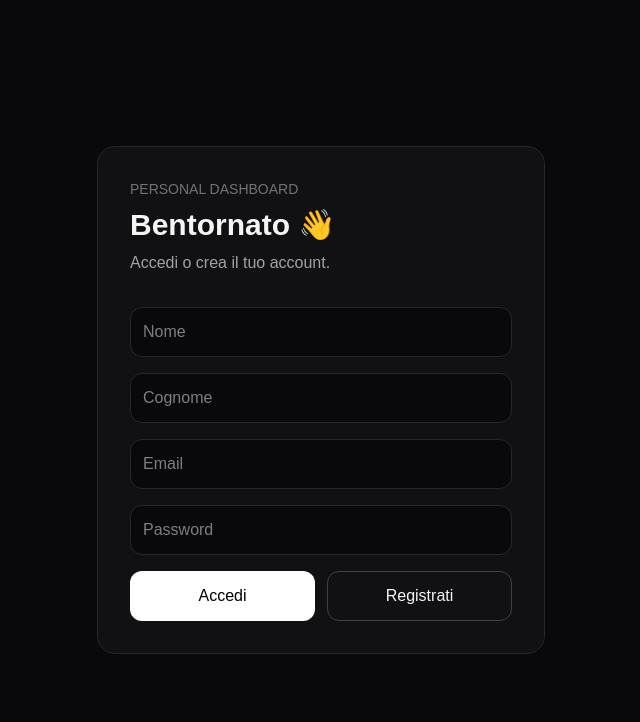
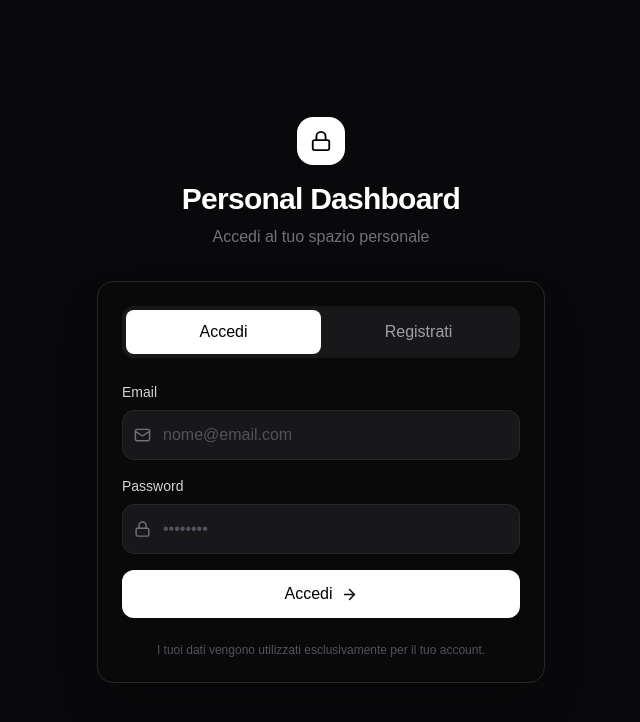
Before and after one commit to framigl06/my-dashboard, a Next.js app: page /login in a window 1280 px wide. Shown: the top 722 px of the page, without its empty margins (319-959 px from the left). Built offline with nearby package versions, Linux system fonts and the light colour scheme; no server answers.

Commit message:
Refactor LoginPage layout and forms

```diff
--- a/app/login/page.tsx
+++ b/app/login/page.tsx
@@ -1,77 +1,252 @@
+"use client";
+
+import { useState } from "react";
 import { login, signup } from "./actions";
+import { Lock, Mail, User, ArrowRight } from "lucide-react";
 
 export default function LoginPage() {
+  const [mode, setMode] = useState<"login" | "signup">("login");
+
   return (
-    <main className="min-h-screen flex items-center justify-center p-6">
-      <div className="w-full max-w-md card p-8">
+    <main className="min-h-screen bg-[#09090b] text-white flex items-center justify-center px-4">
+      <div className="w-full max-w-md">
+        {/* Logo / titolo */}
+        <div className="text-center mb-8">
+          <div className="inline-flex items-center justify-center w-12 h-12 rounded-2xl bg-white text-black mb-4">
+            <Lock size={22} />
+          </div>
 
-        <div className="mb-8">
-          <p className="text-sm text-zinc-500">PERSONAL DASHBOARD</p>
-
-          <h1 className="text-3xl font-semibold mt-2">
-            Bentornato 👋
+          <h1 className="text-3xl font-semibold tracking-tight">
+            Personal Dashboard
           </h1>
 
-          <p className="muted mt-2">
-            Accedi o crea il tuo account.
+          <p className="text-zinc-500 mt-2">
+            {mode === "login"
+              ? "Accedi al tuo spazio personale"
+              : "Crea il tuo account personale"}
           </p>
         </div>
 
-        <form className="space-y-4">
-
-          <input
-            name="first_name"
-            type="text"
-            placeholder="Nome"
-            required
-            className="w-full rounded-xl border border-zinc-800 bg-zinc-950 p-3 outline-none focus:border-zinc-500"
-          />
-
-          <input
-            name="last_name"
-            type="text"
-            placeholder="Cognome"
-            required
-            className="w-full rounded-xl border border-zinc-800 bg-zinc-950 p-3 outline-none focus:border-zinc-500"
-          />
-
-          <input
-            name="email"
-            type="email"
-            required
-            placeholder="Email"
-            className="w-full rounded-xl border border-zinc-800 bg-zinc-950 p-3 outline-none focus:border-zinc-500"
-          />
-
-          <input
-            name="password"
-            type="password"
-            required
-            minLength={6}
-            placeholder="Password"
-            className="w-full rounded-xl border border-zinc-800 bg-zinc-950 p-3 outline-none focus:border-zinc-500"
-          />
-
-          <div className="grid grid-cols-2 gap-3">
-
+        {/* Card */}
+        <div className="rounded-2xl border border-zinc-800 bg-zinc-950/80 p-6 shadow-2xl">
+          {/* Tabs */}
+          <div className="grid grid-cols-2 rounded-xl bg-zinc-900 p-1 mb-6">
             <button
-              formAction={login}
-              className="rounded-xl bg-white text-black p-3 font-medium"
+              type="button"
+              onClick={() => setMode("login")}
+              className={`rounded-lg py-2.5 text-sm font-medium transition ${
+                mode === "login"
+                  ? "bg-white text-black"
+                  : "text-zinc-400 hover:text-white"
+              }`}
             >
               Accedi
             </button>
 
             <button
-              formAction={signup}
-              className="rounded-xl border border-zinc-700 p-3 font-medium"
+              type="button"
+              onClick={() => setMode("signup")}
+              className={`rounded-lg py-2.5 text-sm font-medium transition ${
+                mode === "signup"
+                  ? "bg-white text-black"
+                  : "text-zinc-400 hover:text-white"
+              }`}
             >
               Registrati
             </button>
-
           </div>
 
-        </form>
+          {mode === "login" ? (
+            <form action={login} className="space-y-4">
+              {/* Email */}
+              <div>
+                <label
+                  htmlFor="login-email"
+                  className="block text-sm text-zinc-300 mb-2"
+                >
+                  Email
+                </label>
 
+                <div className="relative">
+                  <Mail
+                    size={17}
+                    className="absolute left-3 top-1/2 -translate-y-1/2 text-zinc-500"
+                  />
+
+                  <input
+                    id="login-email"
+                    name="email"
+                    type="email"
+                    required
+                    autoComplete="email"
+                    placeholder="nome@email.com"
+                    className="w-full rounded-xl border border-zinc-800 bg-zinc-900 py-3 pl-10 pr-4 text-sm outline-none transition placeholder:text-zinc-600 focus:border-zinc-600"
+                  />
+                </div>
+              </div>
+
+              {/* Password */}
+              <div>
+                <label
+                  htmlFor="login-password"
+                  className="block text-sm text-zinc-300 mb-2"
+                >
+                  Password
+                </label>
+
+                <div className="relative">
+                  <Lock
+                    size={17}
+                    className="absolute left-3 top-1/2 -translate-y-1/2 text-zinc-500"
+                  />
+
+                  <input
+                    id="login-password"
+                    name="password"
+                    type="password"
+                    required
+                    autoComplete="current-password"
+                    placeholder="••••••••"
+                    className="w-full rounded-xl border border-zinc-800 bg-zinc-900 py-3 pl-10 pr-4 text-sm outline-none transition placeholder:text-zinc-600 focus:border-zinc-600"
+                  />
+                </div>
+              </div>
+
+              {/* Submit */}
+              <button
+                type="submit"
+                className="w-full flex items-center justify-center gap-2 rounded-xl bg-white text-black py-3 text-sm font-semibold transition hover:bg-zinc-200"
+              >
+                Accedi
+                <ArrowRight size={17} />
+              </button>
+            </form>
+          ) : (
+            <form action={signup} className="space-y-4">
+              {/* Nome */}
+              <div>
+                <label
+                  htmlFor="first-name"
+                  className="block text-sm text-zinc-300 mb-2"
+                >
+                  Nome
+                </label>
+
+                <div className="relative">
+                  <User
+                    size={17}
+                    className="absolute left-3 top-1/2 -translate-y-1/2 text-zinc-500"
+                  />
+
+                  <input
+                    id="first-name"
+                    name="first_name"
+                    type="text"
+                    required
+                    autoComplete="given-name"
+                    placeholder="Francesco"
+                    className="w-full rounded-xl border border-zinc-800 bg-zinc-900 py-3 pl-10 pr-4 text-sm outline-none transition placeholder:text-zinc-600 focus:border-zinc-600"
+                  />
+                </div>
+              </div>
+
+              {/* Cognome */}
+              <div>
+                <label
+                  htmlFor="last-name"
+                  className="block text-sm text-zinc-300 mb-2"
+                >
+                  Cognome
+                </label>
+
+                <div className="relative">
+                  <User
+                    size={17}
+                    className="absolute left-3 top-1/2 -translate-y-1/2 text-zinc-500"
+                  />
+
+                  <input
+                    id="last-name"
+                    name="last_name"
+                    type="text"
+                    required
+                    autoComplete="family-name"
+                    placeholder="Miglienti"
+                    className="w-full rounded-xl border border-zinc-800 bg-zinc-900 py-3 pl-10 pr-4 text-sm outline-none transition placeholder:text-zinc-600 focus:border-zinc-600"
+                  />
+                </div>
+              </div>
+
+              {/* Email */}
+              <div>
+                <label
+                  htmlFor="signup-email"
+                  className="block text-sm text-zinc-300 mb-2"
+                >
+                  Email
+                </label>
+
+                <div className="relative">
+                  <Mail
+                    size={17}
+                    className="absolute left-3 top-1/2 -translate-y-1/2 text-zinc-500"
+                  />
+
+                  <input
+                    id="signup-email"
+                    name="email"
+                    type="email"
+                    required
+                    autoComplete="email"
+                    placeholder="nome@email.com"
+                    className="w-full rounded-xl border border-zinc-800 bg-zinc-900 py-3 pl-10 pr-4 text-sm outline-none transition placeholder:text-zinc-600 focus:border-zinc-600"
+                  />
+                </div>
+              </div>
+
+              {/* Password */}
+              <div>
+                <label
+                  htmlFor="signup-password"
+                  className="block text-sm text-zinc-300 mb-2"
+                >
+                  Password
+                </label>
+
+                <div className="relative">
+                  <Lock
+                    size={17}
+                    className="absolute left-3 top-1/2 -translate-y-1/2 text-zinc-500"
+                  />
+
+                  <input
+                    id="signup-password"
+                    name="password"
+                    type="password"
+                    required
+                    minLength={6}
+                    autoComplete="new-password"
+                    placeholder="Almeno 6 caratteri"
+                    className="w-full rounded-xl border border-zinc-800 bg-zinc-900 py-3 pl-10 pr-4 text-sm outline-none transition placeholder:text-zinc-600 focus:border-zinc-600"
+                  />
+                </div>
+              </div>
+
+              {/* Submit */}
+              <button
+                type="submit"
+                className="w-full flex items-center justify-center gap-2 rounded-xl bg-white text-black py-3 text-sm font-semibold transition hover:bg-zinc-200"
+              >
+                Crea account
+                <ArrowRight size={17} />
+              </button>
+            </form>
+          )}
+
+          <p className="text-center text-xs text-zinc-600 mt-6">
+            I tuoi dati vengono utilizzati esclusivamente per il tuo account.
+          </p>
+        </div>
       </div>
     </main>
   );
```
